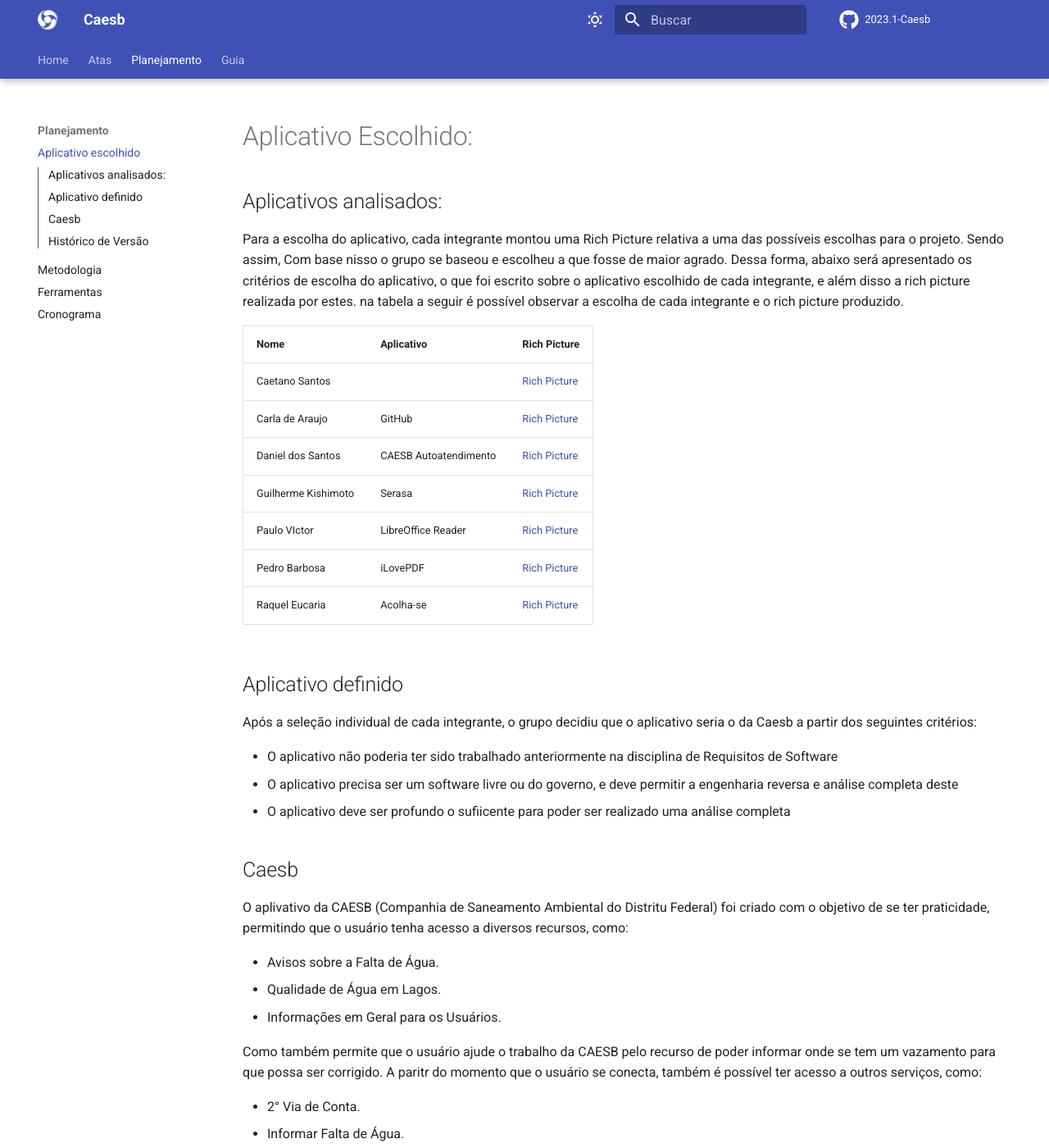
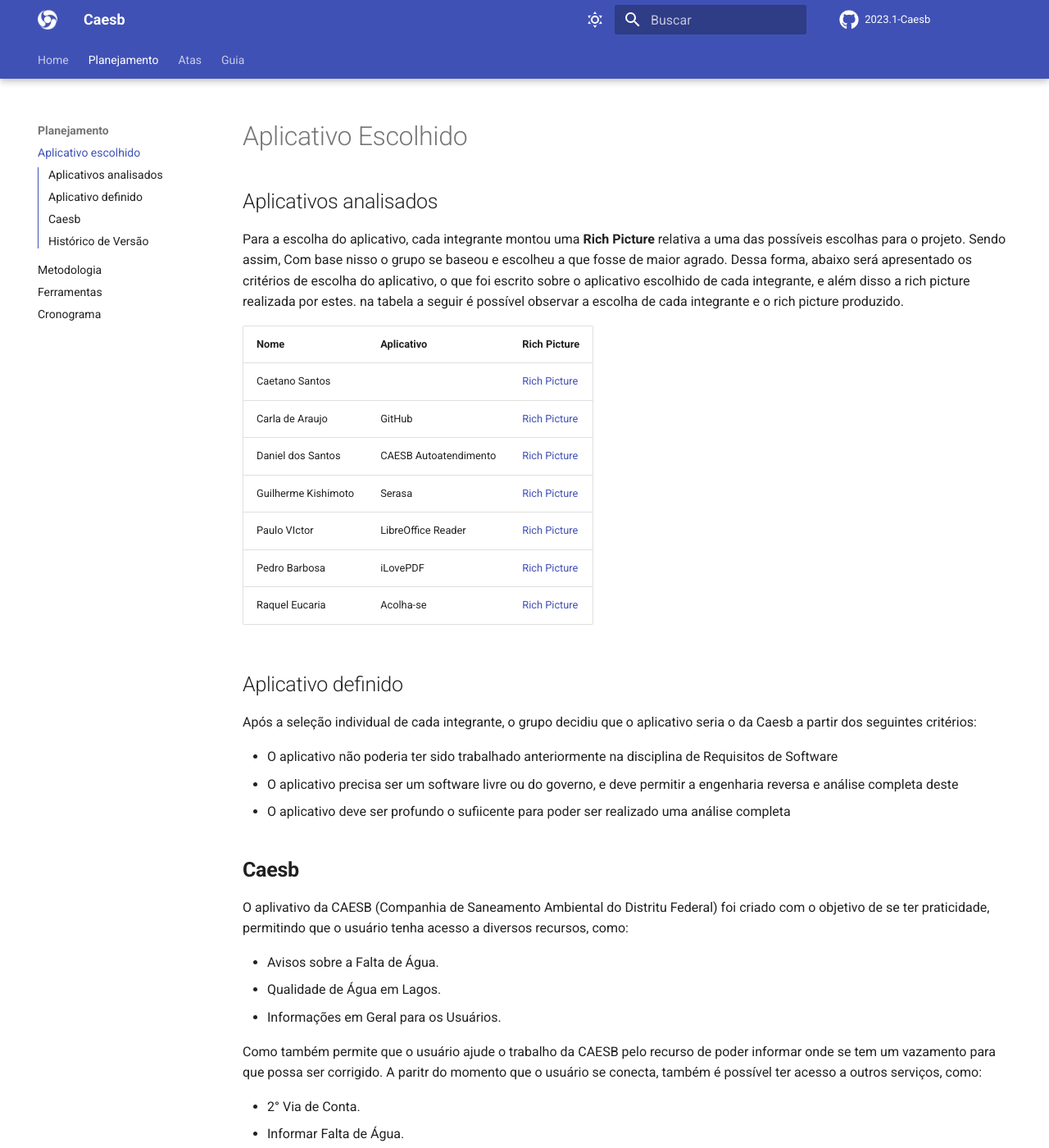
Before and after one commit to caeslucio/2023.1-Caesb, an MkDocs documentation site: the page built from docs/Planejamento/aplicativo_escolhido.md, in a window 1280 px wide and 1400 px high. Shown: the whole window at 82% size. Built offline with MkDocs 1.6.1 and Material for MkDocs 9.7.7, drawn with Linux system fonts in a browser that asks for light colours; comment, search, counter and statistics services are not loaded; some of the changed text lies outside the part shown.

```diff
--- a/docs/Planejamento/aplicativo_escolhido.md
+++ b/docs/Planejamento/aplicativo_escolhido.md
@@ -1,8 +1,8 @@
-# Aplicativo Escolhido:
+# Aplicativo Escolhido
 
-## Aplicativos analisados:
+## Aplicativos analisados
 
-Para a escolha do aplicativo, cada integrante montou uma Rich Picture relativa a uma das possíveis escolhas para o projeto. Sendo assim, Com base nisso o grupo se baseou e escolheu a que fosse de maior agrado. Dessa forma, abaixo será apresentado os critérios de escolha do aplicativo, o que foi escrito sobre o aplicativo escolhido de cada integrante, e além disso a  rich picture realizada por estes. na tabela a seguir é possível observar a escolha de cada integrante e o rich picture produzido.
+Para a escolha do aplicativo, cada integrante montou uma **Rich Picture** relativa a uma das possíveis escolhas para o projeto. Sendo assim, Com base nisso o grupo se baseou e escolheu a que fosse de maior agrado. Dessa forma, abaixo será apresentado os critérios de escolha do aplicativo, o que foi escrito sobre o aplicativo escolhido de cada integrante, e além disso a  rich picture realizada por estes. na tabela a seguir é possível observar a escolha de cada integrante e o rich picture produzido.
 
 | Nome                | Aplicativo            | Rich Picture     |
 | ------------------- | --------------------- | ---------------- |
@@ -24,7 +24,7 @@ Após a seleção individual de cada integrante, o grupo decidiu que o aplicativ
 
 
 
-## Caesb
+## **Caesb**
 
 
 
@@ -43,11 +43,12 @@ A paritr do momento que o usuário se conecta, também é possível ter acesso a
 * Entre outros.
 
 
-Segue abaixo a pagina do aplicativo na Play Store
+Segue abaixo a pagina do aplicativo na [Play Store](https://play.google.com/store/apps/details?id=br.gov.df.caesb.mobile)
 ![play-store](../assets/planejamento/app-escolhido/play-store.png)
 
-| <img src="./../assets/planejamento/app-escolhido/print1.png" width = "200"/> | <img src="./../assets/planejamento/app-escolhido/print2.png" width = "200"/> | <img src="./../assets/planejamento/app-escolhido/print3.png" width = "200"/> | <img src="./../assets/planejamento/app-escolhido/print4.png" width = "200"/> | <img src="./../assets/planejamento/app-escolhido/print5.png" width = "200"/> | <img src="./../assets/planejamento/app-escolhido/print6.png" width = "200"/> |
-| ---------------------------------------------------------------------------- | ---------------------------------------------------------------------------- | ---------------------------------------------------------------------------- | ---------------------------------------------------------------------------- | ---------------------------------------------------------------------------- | ---------------------------------------------------------------------------- |
+
+
+
 
 ## Histórico de Versão
 |    Data    | Data Prevista de Revisão | Versão |      Descrição       |                                         Autor                                          |               Revisor               |
--- a/mkdocs.yml
+++ b/mkdocs.yml
@@ -52,14 +52,14 @@ theme:
 
 nav:
   - Home: index.md
-  - Atas:
-    - Atas/Reuniao01.md
-    - Atas/Reuniao02.md
   - Planejamento:
     - Aplicativo escolhido: Planejamento/aplicativo_escolhido.md
     - Metodologia: Planejamento/metodologias.md
     - Ferramentas: Planejamento/ferramentas.md
     - Cronograma: Planejamento/cronograma.md
+  - Atas:
+    - Atas/Reunião 01.md
+    - Atas/Reunião 02.md
   - Guia:
     - Guia/Mkdocs.md
 
```
Also changed, not shown: docs/index.md (+1 -1 lines), docs/Atas/Reunião 01.md (renamed from docs/Atas/Reuniao01.md), docs/Atas/Reunião 02.md (renamed from docs/Atas/Reuniao02.md), docs/assets/planejamento/app-escolhido/print1.png (deleted), docs/assets/planejamento/app-escolhido/print2.png (deleted), docs/assets/planejamento/app-escolhido/print3.png (deleted), docs/assets/planejamento/app-escolhido/print4.png (deleted), docs/assets/planejamento/app-escolhido/print5.png (deleted), docs/assets/planejamento/app-escolhido/print6.png (deleted).
